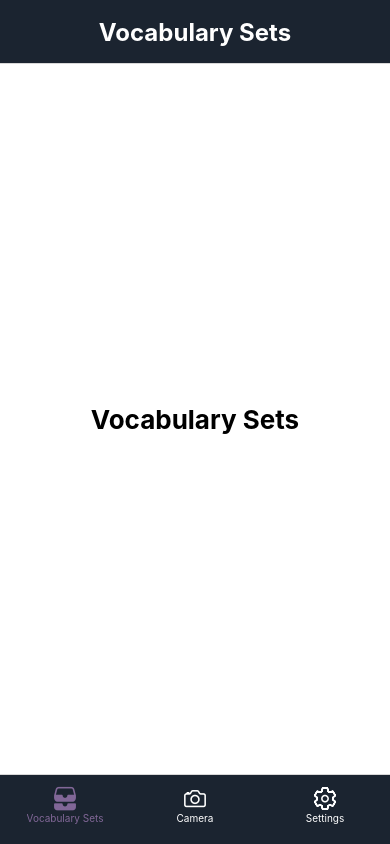
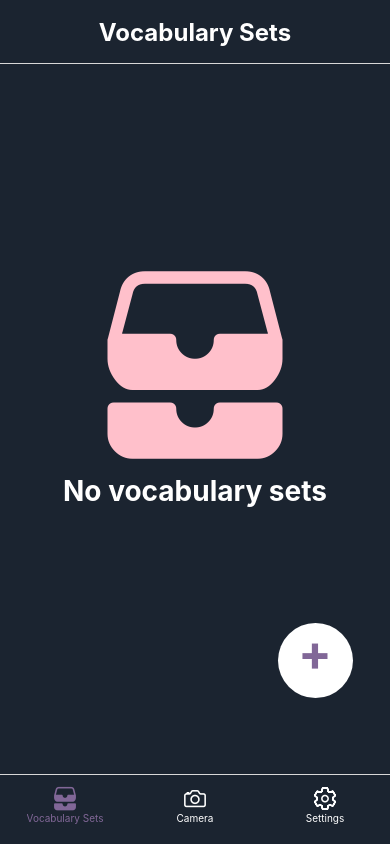
Before and after one commit to ju-dev-16/VocableGym, a React Native app in the folder app/: screen / in a window 390 px wide. Built offline with nearby package versions, Linux system fonts and the light colour scheme.

Commit message:
App Design
Issues: Flashlight and camera doesnt work at the second request

```diff
--- a/app/components/navigation/MainContainer.jsx
+++ b/app/components/navigation/MainContainer.jsx
@@ -7,7 +7,7 @@ import { VocabularySetsScreen } from './screens/VocabularySetsScreen';
 import { CameraScreen } from './screens/CameraScreen';
 import { SettingsScreen } from './screens/SettingsScreen';
 
-import { COLORS } from '../themes/Colors';
+import { COLORS } from '../../themes/Colors';
 
 const vocabularySetsName = 'Vocabulary Sets';
 const cameraName = 'Camera';
@@ -38,8 +38,8 @@ export const MainContainer = () => {
             tabBarActiveTintColor: COLORS.activeTintColor,
             tabBarInactiveTintColor: COLORS.inactiveTintColor,
             tabBarLabelStyle: { paddingBottom: 10, fontSize: 10 },
-            tabBarStyle: { padding: 10, height: 70, backgroundColor: COLORS.primaryBackground },
-            headerStyle: { backgroundColor: COLORS.primaryBackground},
+            tabBarStyle: { padding: 10, height: 70, backgroundColor: COLORS.primaryBackgroundColor },
+            headerStyle: { backgroundColor: COLORS.primaryBackgroundColor},
             headerTitleStyle: { color: COLORS.inactiveTintColor, fontWeight: 'bold', fontSize: 24},
             headerTitleAlign: 'center'
         })}
--- a/app/components/navigation/screens/CameraScreen.jsx
+++ b/app/components/navigation/screens/CameraScreen.jsx
@@ -1,28 +1,69 @@
-import React from 'react';
-import { StyleSheet, Text, View } from 'react-native';
+import React, { useState, useEffect } from 'react';
+import { StyleSheet, TouchableOpacity, View } from 'react-native';
 
-import { COLORS } from '../../themes/Colors';
+import { Camera, CameraType } from 'expo-camera';
+import Torch from 'react-native-torch';
+import Ionicons from 'react-native-vector-icons/Ionicons';
+
+import { COLORS } from '../../../themes/Colors';
 
 export const CameraScreen = ({ navigation }) => {
+  const [hasPermission, setHasPermission] = useState(null);
+  const [type, setType] = useState(CameraType.back);
+
+  const [isTorchOn, setIsTorchOn] = useState(false);
+
+  useEffect(() => {
+    (async () => {
+      const { status } = await Camera.requestCameraPermissionsAsync();
+      setHasPermission(status === 'granted');
+    })();
+  }, []);
+
+  const handlePress = () => {
+    Torch.switchState(!isTorchOn);
+    setIsTorchOn(!isTorchOn);
+  }
+
+  if (hasPermission === null) {
+    return <View />;
+  }
+
+  if (hasPermission === false) {
+    return <Text>No access to camera</Text>;
+  }
+
   return (
     <View style={styles.container}>
-        <Text
-        onPress={() => navigation.navigate('Vocabulary Sets')}
-        style={styles.headline}>Camera</Text>
+      <Camera style={styles.preview} type={type}>
+        <TouchableOpacity style={styles.menubar}>
+          <Ionicons name='flashlight-outline' size={48} color={COLORS.secondaryColor}
+            style={styles.menuItem}
+            onPress={handlePress} />
+          <Ionicons name='camera-outline' size={48} color={COLORS.secondaryColor} style={styles.menuItem} />
+        </TouchableOpacity>
+      </Camera>
     </View>
   );
 }
 
 const styles = StyleSheet.create({
   container: {
-      flex: 1,
-      alignItems: 'center',
-      justifyContent: 'center',
-      backgroundColor: COLORS.secondaryBackground
+    flex: 1
   },
-  headline: {
-    fontSize: 26,
-    fontWeight: 'bold',
-    color: COLORS.primaryColor
+  preview: {
+    flex: 1,
+    alignItems: 'center',
+    justifyContent: 'flex-end'
+  },
+  menubar: {
+    bottom: 25,
+    flexDirection: 'row',
+  },
+  menuItem: {
+    backgroundColor: COLORS.primaryBackgroundColor,
+    marginHorizontal: 25,
+    borderRadius: 25,
+    padding: 10
   }
 });
--- a/app/components/navigation/screens/SettingsScreen.jsx
+++ b/app/components/navigation/screens/SettingsScreen.jsx
@@ -1,28 +1,48 @@
 import React from 'react';
-import { StyleSheet, Text, View } from 'react-native';
+import { StyleSheet, Text, View, TouchableOpacity } from 'react-native';
 
-import { COLORS } from '../../themes/Colors';
+import Ionicons from 'react-native-vector-icons/Ionicons';
+
+import { COLORS } from '../../../themes/Colors';
 
 export const SettingsScreen = ({ navigation }) => {
   return (
     <View style={styles.container}>
-        <Text
-        onPress={() => navigation.navigate('Vocabulary Sets')}
-        style={styles.headline}>Settings</Text>
+      <View style={styles.buttonView}>
+        <TouchableOpacity style={styles.button}>
+          <Ionicons name='help-circle-outline' size={32} color={COLORS.primaryColor} style={{alignSelf: 'center'}} />
+          <Text style={styles.buttonText}>Help</Text>
+        </TouchableOpacity>
+        <TouchableOpacity style={styles.button}>
+          <Ionicons name='people-circle-outline' size={32} color={COLORS.primaryColor}/>
+          <Text style={styles.buttonText}>About</Text>
+        </TouchableOpacity>
+      </View>
     </View>
   );
 }
 
 const styles = StyleSheet.create({
   container: {
-      flex: 1,
-      alignItems: 'center',
-      justifyContent: 'center',
-      backgroundColor: COLORS.secondaryBackground
+    flex: 1,
+    backgroundColor: COLORS.primaryBackgroundColor
   },
-  headline: {
-    fontSize: 26,
+  buttonView: {
+    marginTop: 20
+  },
+  button: {
+    flexDirection: 'row',
+    paddingVertical: 20,
+    paddingLeft: 20,
+    height: 75,
+    backgroundColor: COLORS.secondaryColor,
+    borderBottomColor: COLORS.primaryBackgroundColor,
+    borderBottomWidth: 0.5,
+  },
+  buttonText: {
+    fontSize: 24,
     fontWeight: 'bold',
-    color: COLORS.primaryColor
+    color: COLORS.primaryColor,
+    paddingLeft: 20
   }
 });
--- a/app/components/navigation/screens/VocabularySetsScreen.jsx
+++ b/app/components/navigation/screens/VocabularySetsScreen.jsx
@@ -1,28 +1,53 @@
 import React from 'react';
-import { StyleSheet, Text, View } from 'react-native';
+import { StyleSheet, Text, View, TouchableOpacity } from 'react-native';
 
-import { COLORS } from '../../themes/Colors';
+import Ionicons from 'react-native-vector-icons/Ionicons';
+
+import { COLORS } from '../../../themes/Colors';
 
 export const VocabularySetsScreen = ({ navigation }) => {
   return (
     <View style={styles.container}>
-        <Text
-        onPress={() => alert('Vocabulary Sets')}
-        style={styles.headline}>Vocabulary Sets</Text>
+      <Ionicons
+        name='file-tray-stacked'
+        size={200}
+        color={COLORS.playerholderColor}
+        onPress={() => navigation.navigate('Camera')} />
+      <Text style={styles.headline}>No vocabulary sets</Text>
+      <TouchableOpacity
+        onPress={() => navigation.navigate('Camera')}
+        style={styles.button}>
+        <Text style={styles.buttonText}>+</Text>
+      </TouchableOpacity>
     </View>
   );
 }
 
 const styles = StyleSheet.create({
   container: {
-      flex: 1,
-      alignItems: 'center',
-      justifyContent: 'center',
-      backgroundColor: COLORS.secondaryBackground
+    flex: 1,
+    alignItems: 'center',
+    justifyContent: 'center',
+    backgroundColor: COLORS.primaryBackgroundColor
   },
   headline: {
-    fontSize: 26,
+    fontSize: 28,
     fontWeight: 'bold',
-    color: COLORS.primaryColor
+    color: COLORS.secondaryColor,
+  },
+  button: {
+    backgroundColor: COLORS.secondaryColor,
+    width: 75,
+    height: 75,
+    borderRadius: 50,
+    bottom: -115,
+    left: 120
+  },
+  buttonText: {
+    color: COLORS.activeTintColor,
+    fontSize: 50,
+    textAlign: 'center',
+    justifyContent: 'center',
+    fontWeight: 'bold'
   }
 });
--- a/app/components/themes/Colors.jsx
+++ /dev/null
@@ -1,7 +0,0 @@
-export const COLORS = {
-    primaryBackground: '#1B2430',
-    secondaryBackground: 'white',
-    activeTintColor: '#816797',
-    inactiveTintColor: 'white',
-    primaryColor: 'black'
-};
--- /dev/null
+++ b/app/themes/Colors.jsx
@@ -0,0 +1,9 @@
+export const COLORS = {
+    primaryBackgroundColor: '#1B2430',
+    secondaryBackgroundColor: 'white',
+    activeTintColor: '#816797',
+    inactiveTintColor: 'white',
+    primaryColor: '#1B2430',
+    secondaryColor: 'white',
+    playerholderColor: 'pink'
+};
```
Also changed, not shown: app/package.json (+13 -1 lines), 1 other file (tests, documents, lock files or other folders). Lines whose indentation alone changed are shown as unchanged.
